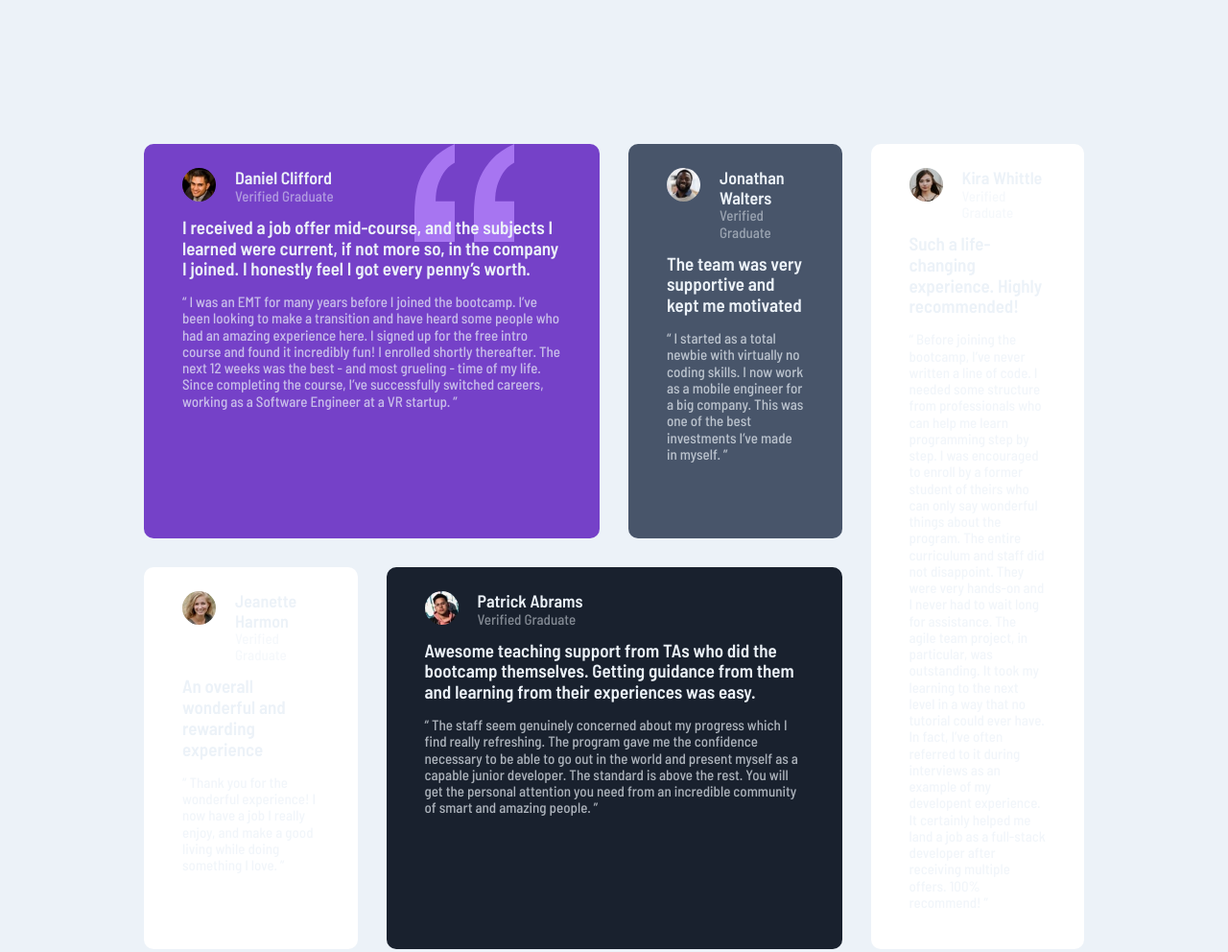
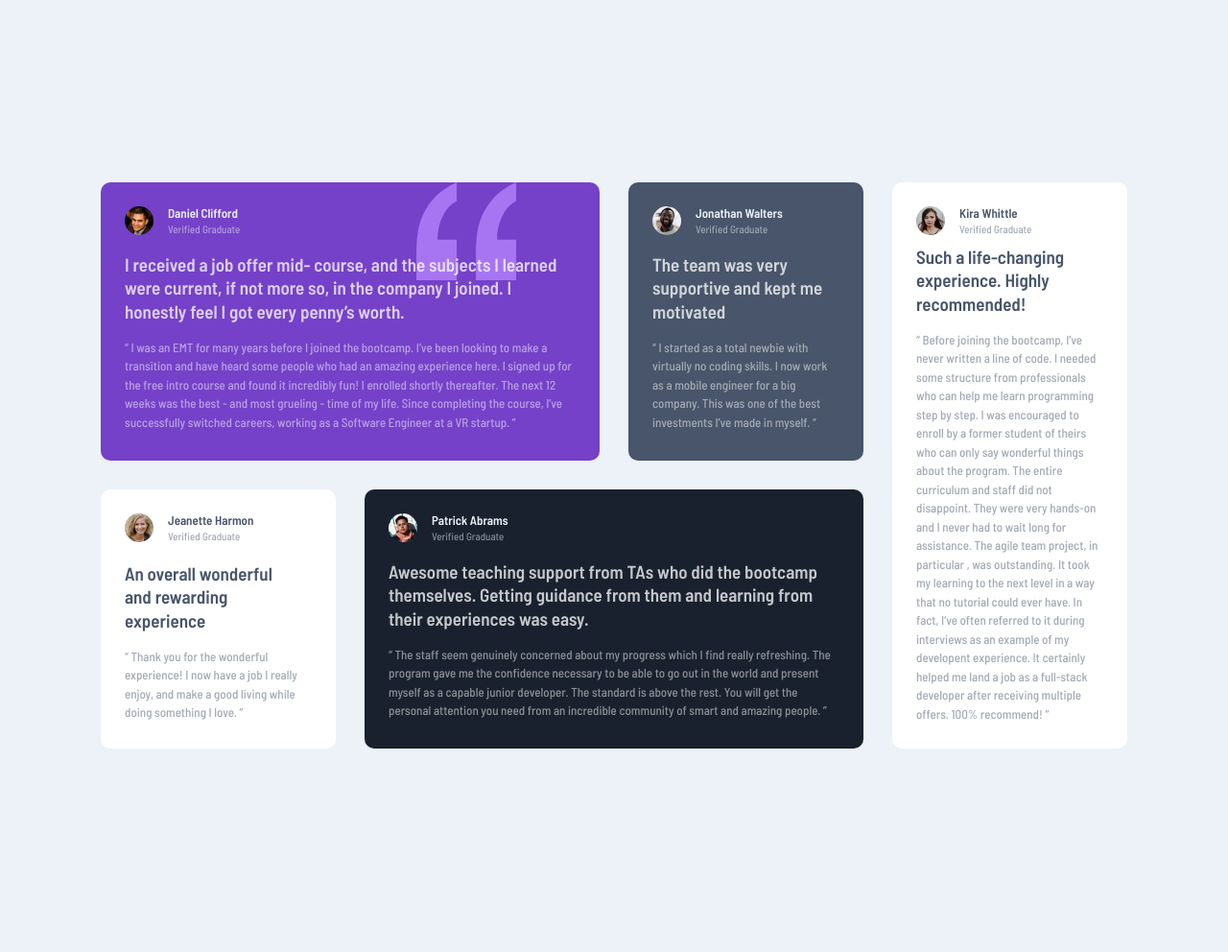
Before and after one commit to kisslautaro/Testimonials-grid-section, a plain HTML site: page Testimonials grid section/index.html in a window 1280 px wide. Shown: the whole page at 96% size. After the commit the page ends 800 px from the top, so only its background shows below. Drawn offline with Linux system fonts and the light colour scheme.

Commit message:
Add files via upload

```diff
--- /dev/null
+++ b/Testimonials grid section/css/stle.css
@@ -0,0 +1,288 @@
+
+.container{
+    padding: 2rem;
+    display: grid;
+    grid-template-columns: 1fr;
+    grid-template-rows: .8fr 1fr 1fr .9fr .8fr .8fr .8fr 1fr;
+    grid-template-areas:
+    "card1"
+    "card1"
+    "card2"
+    "card4"
+    "card5"
+    "card5"
+    "card3"
+    "card3";
+    gap: 3rem;
+
+}
+
+.card1{
+    grid-area: card1;
+}
+.card2{
+    grid-area: card2;
+}
+.card3{
+    grid-area: card3;
+}
+.card4{
+    grid-area: card4;
+}
+.card5{
+    grid-area: card5;
+    height: 40rem;
+}
+
+
+/* Cards */
+.card{
+
+    border-radius: 1rem;
+    padding: 2.5rem 3.5rem 0 3.5rem;
+}
+
+.card h1,
+.card p{
+    color: var(--neutralLightGrayishBlue);
+}
+.card h1{
+    font-size: 1.9rem;
+}
+
+.card p{
+    font-size: 1.5rem;
+    opacity: 70%;
+}
+/* Profile */
+.profile{
+    display: flex;
+    gap: 1.5rem;
+}
+.profile h1{
+   font-size: 1.3rem;
+   margin: 0;
+}
+
+.profile--info p{
+    opacity: 50%;
+    font-size: 1.1rem;
+    margin: .3rem 0 0 0;
+}
+.profile--info h1,
+.profile--info p{
+    color: var(--neutralLightGrayishBlue);
+}
+
+.profile--logo img{
+    border-radius: 5rem;
+    width: 2.8rem;
+    border: .1rem var(--primaryModerateViolet) solid;
+}
+
+/* Card 1 */
+.card1{
+    background-image: url(../images/bg-pattern-quotation.svg);
+    background-repeat: no-repeat;
+    background-position-x: 78%;
+    background-color:var(--primaryModerateViolet) ;
+    grid-area: card1;
+}
+/* Card text */
+.card__text{
+    margin-top: 1.8rem;
+}
+
+.card__text h1{
+    margin-top: 1rem;
+    font-size: 2rem;
+    line-height: 1.3;
+}
+.card__text p{
+    font-size: 1.3rem;
+    line-height: 1.5;
+    opacity: 70%;
+    margin-top: 1rem;
+}
+.card__text1{
+   margin: 2rem 0 3rem 0;
+}
+/* Card 2 */
+.card2{
+    background-color: var(--primaryVeryDarkGrayishBlue);
+    grid-area: card2;
+}
+/* Card 3 */
+.card3{
+    background-color: white ;
+    grid-area: card3;
+    padding: 2.5rem 3.5rem 0 3.5rem;
+}
+
+.profile--info3 h1,
+.profile--info3 p,
+.card__text3 h1,
+.card__text3 p{
+    color: var(--primaryVeryDarkGrayishBlue);
+
+}
+.card__text3 p{
+    opacity: 70%;
+    font-size: 1.3rem;
+    margin: 0;
+    line-height: 1.4;
+}
+/* Card 4 */
+
+.card4{
+    background-color: white;
+    grid-area: card4;
+}
+/* Card 5 */
+.c5 p{
+    margin:0 0 0 0;
+}
+.card5{
+    background-color: var(--primaryVeryDarkBlackishBlue);
+    grid-area: card5;
+}
+.card__text5{
+    margin: 2rem 0 0 0 ;
+}
+
+
+@media (min-width: 768px) {
+    /* Container */
+
+.container{
+    width: 111rem;
+    height: 58rem;
+    display: grid;
+    grid-template-columns: repeat(4, 1fr);
+    grid-template-rows: auto;
+    grid-template-areas:
+    "card1 card1 card2 card3"
+    "card4 card5 card5 card3";
+    gap: 3rem;
+
+}
+
+
+/* Cards */
+.card{
+
+    border-radius: 1rem;
+    padding: 2.5rem 3.5rem 0 3.5rem;
+    height: 29rem;
+}
+
+.card h1,
+.card p{
+    color: var(--neutralLightGrayishBlue);
+}
+.card h1{
+    font-size: 1.9rem;
+}
+
+.card p{
+    font-size: 1.5rem;
+    opacity: 70%;
+}
+/* Profile */
+.profile{
+    display: flex;
+    gap: 1.5rem;
+}
+.profile h1{
+   font-size: 1.3rem;
+   margin: 0;
+}
+
+.profile--info p{
+    opacity: 50%;
+    font-size: 1.1rem;
+    margin: .3rem 0 0 0;
+}
+.profile--info h1,
+.profile--info p{
+    color: var(--neutralLightGrayishBlue);
+}
+
+.profile--logo img{
+    border-radius: 5rem;
+    width: 2.8rem;
+    border: .1rem var(--primaryModerateViolet) solid;
+}
+
+/* Card 1 */
+.card1{
+    background-image: url(../images/bg-pattern-quotation.svg);
+    background-repeat: no-repeat;
+    background-position-x: 78%;
+    background-color:var(--primaryModerateViolet) ;
+    grid-area: card1;
+}
+/* Card text */
+.card__text{
+    margin-top: 1.8rem;
+}
+
+.card__text h1{
+    margin-top: 1rem;
+    font-size: 1.9rem;
+    line-height: 1.3;
+}
+.card__text p{
+    font-size: 1.3rem;
+    line-height: 1.5;
+    opacity: 50%;
+    margin-top: 1rem;
+}
+.card__text1{
+   margin: 2rem 0 3rem 0;
+}
+/* Card 2 */
+.card2{
+    background-color: var(--primaryVeryDarkGrayishBlue);
+    grid-area: card2;
+}
+/* Card 3 */
+.card3{
+    background-color: white ;
+    grid-area: card3;
+    padding: 2.5rem 3.5rem 0 3.5rem;
+    height: 61rem;
+}
+
+.profile--info3 h1,
+.profile--info3 p,
+.card__text3 h1,
+.card__text3 p{
+    color: var(--primaryVeryDarkGrayishBlue);
+
+}
+.card__text3 p{
+    opacity: 70%;
+    font-size: 1.3rem;
+    margin: 0;
+    line-height: 1.4;
+}
+/* Card 4 */
+
+.card4{
+    background-color: white;
+    grid-area: card4;
+    height: 29rem;
+}
+/* Card 5 */
+.c5 p{
+    margin:0 0 0 0;
+}
+.card5{
+    background-color: var(--primaryVeryDarkBlackishBlue);
+    grid-area: card5;
+}
+.card__text5{
+    margin: 2rem 0 0 0 ;
+}
+}
--- a/Testimonials grid section/css/style.css
+++ b/Testimonials grid section/css/style.css
@@ -30,91 +30,166 @@ html{
 
 
 body{
-    height: 100vh;
+    min-height: 100vh;
     background-color: var(--neutralLightGrayishBlue);
     font-family: var(--font);
+    display: flex;
+    align-items: center;
+    justify-content: center;
+
 }
 
 
-/* Container */
+/* COntainer */
 
 .container{
-    padding: 15rem;
-    display: grid;
-    grid-template-columns: repeat(4, 1fr);
-    grid-template-areas:
-    "card1 card1 card2 card3"
-    "card4 card5 card5 card3";
+    padding: 8rem 2rem 8rem 2rem;
+    display: flex;
+    flex-direction: column;
     gap: 3rem;
 
 }
+
 .card{
-
     border-radius: 1rem;
-    padding: 2.5rem 4rem;
+    padding: 2.5rem 2.5rem 0 2.5rem;
 }
 
-.card h1,
-.card p{
-    color: var(--neutralLightGrayishBlue);
+.purple{
+    background-image: url(../images/bg-pattern-quotation.svg);
+    background-repeat: no-repeat;
+    background-position-x: 87%;
+    background-color:var(--primaryModerateViolet) ;
+    height: 46.5rem;
 }
-.card h1{
-    font-size: 1.9rem;
+.gray{
+    background-color: var(--primaryVeryDarkGrayishBlue);
+    height: 24rem;
 }
-
-.card p{
-    font-size: 1.5rem;
-    opacity: 70%;
+.graydark{
+    background-color: var(--primaryVeryDarkBlackishBlue);
+    height: 40rem;
+}
+.white{
+    background-color: white ;
+    height: 21.5rem;
+}
+.whitexl{
+    height: 45rem;
 }
 .profile{
     display: flex;
-    gap: 2rem;
+    gap: 1.5rem;
 }
-.profile h1{
-   font-size: 1.8rem;
+
+.profile img{
+    width: 3rem;
+    height: 3rem;
+    border-radius: 5rem;
 }
-.profile--info p{
-    opacity: 50%;
-    font-size: 1.5rem;
-    font-weight: 300;
+.profile__text--dark{
+    color: var(--primaryVeryDarkGrayishBlue);
 
 }
-.profile--info h1,
-.profile--info p{
+.profile__text--light{
     color: var(--neutralLightGrayishBlue);
+}
 
+.profile__text--light h1,
+.profile__text--dark h1{
+    font-size: 1.3rem;
     margin: 0;
 }
-.profile--logo{
+
+.profile__text--light p,
+.profile__text--dark p{
+    opacity: 50%;
+    font-size: 1.1rem;
+    margin: .3rem 0 0 0;
+}
+
+.card__text--light{
+    color: var(--white);
+    margin: 1.8rem 0 0 0;
+}
+.card__text--dark{
+    color: var(--primaryVeryDarkGrayishBlue);
 
 }
-.profile--logo img{
-    border-radius: 5rem;
-    width: 3.5rem;
+
+.card__text--light h1,
+.card__text--dark h1{
+    margin-top: 1rem;
+    font-size: 1.9rem;
+    line-height: 1.3;
+}
+
+.card__text--light p,
+.card__text--dark p{
+    font-size: 1.3rem;
+    line-height: 1.5;
+    opacity: 50%;
+    margin-top: 1.5rem;
+}
+
+.card__text--light h1{
+    opacity:  75%;
+}
+
+
+@media (min-width: 768px) {
+    .container{
+        width: 111rem;
+        height: 58rem;
+        display: grid;
+        grid-template-columns: repeat(4, 1fr);
+        grid-template-rows: auto;
+        grid-template-areas:
+        "purple purple gray whitexl"
+        "whites graydark graydark whitexl";
+        gap: 3rem;
+    }
+
+    .purple br,
+    .gray br,
+    .graydark br,
+    .whitexl br{
+        display: none;
+    }
+    .whites span{
+        display: none;
+    }
+    .purple{
+       grid-area: purple;
+       height: 29rem;
+       background-position-x: 79%;
+    }
+
+
+    .gray{
+        background-color: var(--primaryVeryDarkGrayishBlue);
+        grid-area: gray;
+        height: 29rem;
+    }
+    .graydark{
+        grid-area: graydark;
+        height: 27rem;
+
+    }
+
+    .whites{
+        grid-area: whites;
+        height: 27rem;
+    }
+    .whitexl{
+        grid-area: whitexl;
+        height: 59rem;
+    }
+
+    .textmf{
+        margin-top: 2rem;
+    }
+
 
 
 }
-.card1{
-    background-image: url(../images/bg-pattern-quotation.svg);
-    background-repeat: no-repeat;
-    background-position-x: 76%;
-    background-color:var(--primaryModerateViolet) ;
-    grid-area: card1;
-}
-
-.card2{
-    background-color: var(--primaryVeryDarkGrayishBlue);
-    grid-area: card2;
-}
-.card3{
-    background-color: white ;
-    grid-area: card3;
-}
-.card4{
-    background-color: white;
-    grid-area: card4;
-}
-.card5{
-    background-color: var(--primaryVeryDarkBlackishBlue);
-    grid-area: card5;
-}
--- a/Testimonials grid section/index.html
+++ b/Testimonials grid section/index.html
@@ -14,104 +14,94 @@
 </head>
 <body>
   <main class="container">
-    <div class="card card1">
+    <div class="card purple">
         <div class="profile">
-        <div class="profile--logo">
           <img src="./images/image-daniel.jpg" alt="image profile">
-        </div>
-        <div class="profile--info">
+          <div class="profile__text--light">
             <h1>Daniel Clifford</h1>
             <p>Verified Graduate</p>
           </div>
-
         </div>
-      <div class="card__text">
-        <h1>I received a job offer mid-course, and the subjects I learned were current, if not more so,
+        <div class="card__text--light">
+          <h1>I received a job offer mid- <br> course,  and the subjects I <br> learned were current, if not more so,
             in the company I joined. I honestly feel I got every penny’s worth.</h1>
             <p>“ I was an EMT for many years before I joined the bootcamp. I’ve been looking to make a
-          transition and have heard some people who had an amazing experience here. I signed up
-          for the free intro course and found it incredibly fun! I enrolled shortly thereafter.
-          The next 12 weeks was the best - and most grueling - time of my life. Since completing
-          the course, I’ve successfully switched careers, working as a Software Engineer at a VR startup. ”</p>
+              transition <br> and have heard some people who had an <br> amazing experience here. I signed up
+              for the <br> free intro course and found it incredibly fun! I <br> enrolled shortly thereafter.
+              The next 12 weeks <br> was the best - and most grueling - time of my <br> life. Since completing
+              the course, I’ve <br> successfully switched careers, working as a Software Engineer at a VR startup. ”
+              </p>
         </div>
     </div>
-    <div class="card card2">
+    <div class="card gray">
       <div class="profile">
-        <div class="profile--logo">
         <img src="./images/image-jonathan.jpg" alt="image profile">
-        </div>
-        <div class="profile--info">
+        <div class="profile__text--light">
           <h1>Jonathan Walters</h1>
           <p>Verified Graduate</p>
         </div>
 
       </div>
-      <div class="card__text">
-        <h1>The team was very supportive and kept me motivated</h1>
-        <p>“ I started as a total newbie with virtually no coding skills. I now work as a mobile engineer
+      <div class="card__text--light">
+        <h1>The team was very supportive <br> and kept me motivated</h1>
+          <p>“ I started as a total newbie with virtually no coding skills. I now  work as a mobile engineer
             for a big company. This was one of the best investments I’ve made in myself. ”</p>
       </div>
     </div>
-    <div class="card card3">
+    <div class="card white whites">
       <div class="profile">
-        <div class="profile--logo">
+        <img src="./images/image-jeanette.jpg" alt="image profile">
+        <div class="profile__text--dark">
+          <h1>Jeanette Harmon</h1>
+          <p>Verified Graduate</p>
+        </div>
+      </div>
+      <div class="card__text--dark textmf">
+        <h1>An overall wonderful <br> and rewarding experience</h1>
+          <p>“ Thank you for the wonderful experience! I now <span> <br> </span> have a job I really enjoy, and make a good living <span> <br></span>
+            while doing something I love. ”</p>
+      </div>
+    </div>
+    <div class="card graydark">
+      <div class="profile">
+        <img src="./images/image-patrick.jpg" alt="image profile">
+        <div class="profile__text--light">
+          <h1>Patrick Abrams</h1>
+          <p>Verified Graduate</p>
+        </div>
+
+      </div>
+      <div class="card__text--light">
+        <h1>Awesome teaching support from TAs who did the bootcamp themselves. Getting guidance from them and
+          learning from their experiences was easy.</h1>
+          <p>“ The staff seem genuinely concerned about my progress which I find really refreshing. The <br> program
+            gave me the confidence necessary to be able to go out in the world and present myself as a capable
+            junior developer. The standard is above the rest. You will get the personal attention you need from
+            an incredible community of smart and <br> amazing people. ”</p>
+      </div>
+    </div>
+    <div class="card white whitexl">
+      <div class="profile">
         <img src="./images/image-kira.jpg" alt="image profile">
-        </div>
-        <div class="profile--info">
+        <div class="profile__text--dark">
           <h1>Kira Whittle</h1>
           <p>Verified Graduate</p>
         </div>
 
       </div>
-      <div class="card__text">
+      <div class="card__text--dark">
         <h1>Such a life-changing experience. Highly recommended!</h1>
           <p>“ Before joining the bootcamp, I’ve never written a line of code. I needed some structure from
-          professionals who can help me learn programming step by step. I was encouraged to enroll by a former
-          student of theirs who can only say wonderful things about the program. The entire curriculum and staff
+            professionals who can help me learn programming step by step. I was encouraged to enroll by a <br> former
+            student of theirs who can only say <br> wonderful things about the program. The entire curriculum and staff
             did not disappoint. They were very hands-on and I never had to wait long for assistance. The agile team
-          project, in particular, was outstanding. It took my learning to the next level in a way that no tutorial
-          could ever have. In fact, I’ve often referred to it during interviews as an example of my developent
+            project, in particular <br>, was outstanding. It took my learning to the next level in a way that no tutorial
+            could ever have. In <br> fact, I’ve often referred to it during interviews as an example of my developent
             experience. It certainly helped me land a job as a full-stack developer after receiving multiple offers.
             100% recommend! ”</p>
       </div>
     </div>
-    <div class="card card4">
-      <div class="profile">
-        <div class="profile--logo">
-          <img src="./images/image-jeanette.jpg" alt="image profile">
-        </div>
-        <div class="profile--info">
-          <h1>Jeanette Harmon</h1>
-          <p>Verified Graduate</p>
-        </div>
 
-      </div>
-      <div class="card__text">
-        <h1>An overall wonderful and rewarding experience</h1>
-        <p>“ Thank you for the wonderful experience! I now have a job I really enjoy, and make a good living
-          while doing something I love. ”</p>
-      </div>
-    </div>
-    <div class="card card5">
-      <div class="profile">
-        <div class="profile--logo">
-          <img src="./images/image-patrick.jpg" alt="image profile">
-        </div>
-        <div class="profile--info">
-          <h1>Patrick Abrams</h1>
-          <p>Verified Graduate</p>
-        </div>
-
-      </div>
-      <div class="card__text">
-        <h1>Awesome teaching support from TAs who did the bootcamp themselves. Getting guidance from them and
-          learning from their experiences was easy.</h1>
-        <p>“ The staff seem genuinely concerned about my progress which I find really refreshing. The program
-          gave me the confidence necessary to be able to go out in the world and present myself as a capable
-          junior developer. The standard is above the rest. You will get the personal attention you need from
-          an incredible community of smart and amazing people. ”</p>
-      </div>
-    </div>
   </main>
 
 
@@ -178,3 +168,118 @@ project, in particular, was outstanding. It took my learning to the next level i
 could ever have. In fact, I’ve often referred to it during interviews as an example of my developent
 experience. It certainly helped me land a job as a full-stack developer after receiving multiple offers.
 100% recommend! ” -->
+
+
+
+
+
+
+
+
+
+
+
+
+
+
+
+
+<!--
+<div class="card card1">
+  <div class="profile">
+    <div class="profile--logo">
+      <img src="./images/image-daniel.jpg" alt="image profile">
+    </div>
+    <div class="profile--info">
+      <h1>Daniel Clifford</h1>
+      <p>Verified Graduate</p>
+    </div>
+
+  </div>
+  <div class="card__text">
+    <h1>I received a job offer mid-course, and the subjects I learned were current, if not more so,
+      in the company I joined. I honestly feel I got every penny’s worth.</h1>
+    <p>“ I was an EMT for many years before I joined the bootcamp. I’ve been looking to make a
+      transition and have heard some people who had an amazing experience here. I signed up
+      for the free intro course and found it incredibly fun! I enrolled shortly thereafter.
+      The next 12 weeks was the best - and most grueling - time of my life. Since completing
+      the course, I’ve successfully switched careers, working as a Software Engineer at a VR startup. ”</p>
+  </div>
+</div>
+<div class="card card2">
+  <div class="profile">
+    <div class="profile--logo">
+      <img src="./images/image-jonathan.jpg" alt="image profile">
+    </div>
+    <div class="profile--info">
+      <h1>Jonathan Walters</h1>
+      <p>Verified Graduate</p>
+    </div>
+
+  </div>
+  <div class="card__text">
+    <h1>The team was very supportive and kept me motivated</h1>
+    <p>“ I started as a total newbie with virtually no coding skills. I now work as a mobile engineer
+      for a big company. This was one of the best investments I’ve made in myself. ”</p>
+  </div>
+</div>
+<div class="card card3">
+  <div class="profile">
+    <div class="profile--logo">
+      <img src="./images/image-kira.jpg" alt="image profile">
+    </div>
+    <div class="profile--info profile--info3">
+      <h1>Kira Whittle</h1>
+      <p>Verified Graduate</p>
+    </div>
+
+  </div>
+  <div class="card__text card__text3 ">
+    <h1>Such a life-changing experience. Highly recommended!</h1>
+    <p>“ Before joining the bootcamp, I’ve never written a line of code. I needed some structure from
+      professionals who can help me learn programming step by step. I was encouraged to enroll by a former
+      student of theirs who can only say wonderful things about the program. The entire curriculum and staff
+      did not disappoint. They were very hands-on and I never had to wait long for assistance. The agile team
+      project, in particular, was outstanding. It took my learning to the next level in a way that no tutorial
+      could ever have. In fact, I’ve often referred to it during interviews as an example of my developent
+      experience. It certainly helped me land a job as a full-stack developer after receiving multiple offers.
+      100% recommend! ”</p>
+  </div>
+</div>
+<div class="card card4">
+  <div class="profile">
+    <div class="profile--logo">
+      <img src="./images/image-jeanette.jpg" alt="image profile">
+    </div>
+    <div class="profile--info profile--info3">
+      <h1>Jeanette Harmon</h1>
+      <p>Verified Graduate</p>
+    </div>
+
+  </div>
+  <div class="card__text card__text3">
+    <h1>An overall wonderful and rewarding experience</h1>
+    <p>“ Thank you for the wonderful experience! I now have a job I really enjoy, and make a good living
+      while doing something I love. ”</p>
+  </div>
+</div>
+<div class="card card5">
+  <div class="profile">
+    <div class="profile--logo">
+      <img src="./images/image-patrick.jpg" alt="image profile">
+    </div>
+    <div class="profile--info">
+      <h1>Patrick Abrams</h1>
+      <p>Verified Graduate</p>
+    </div>
+
+  </div>
+  <div class="card__text c5 ">
+    <h1>Awesome teaching support from TAs who did the bootcamp themselves. Getting guidance from them and
+      learning from their experiences was easy.</h1>
+    <p>“ The staff seem genuinely concerned about my progress which I find really refreshing. The program
+      gave me the confidence necessary to be able to go out in the world and present myself as a capable
+      junior developer. The standard is above the rest. You will get the personal attention you need from
+      an incredible community of smart and amazing people. ”</p>
+  </div>
+</div> -->
```
Lines whose indentation alone changed are shown as unchanged.
